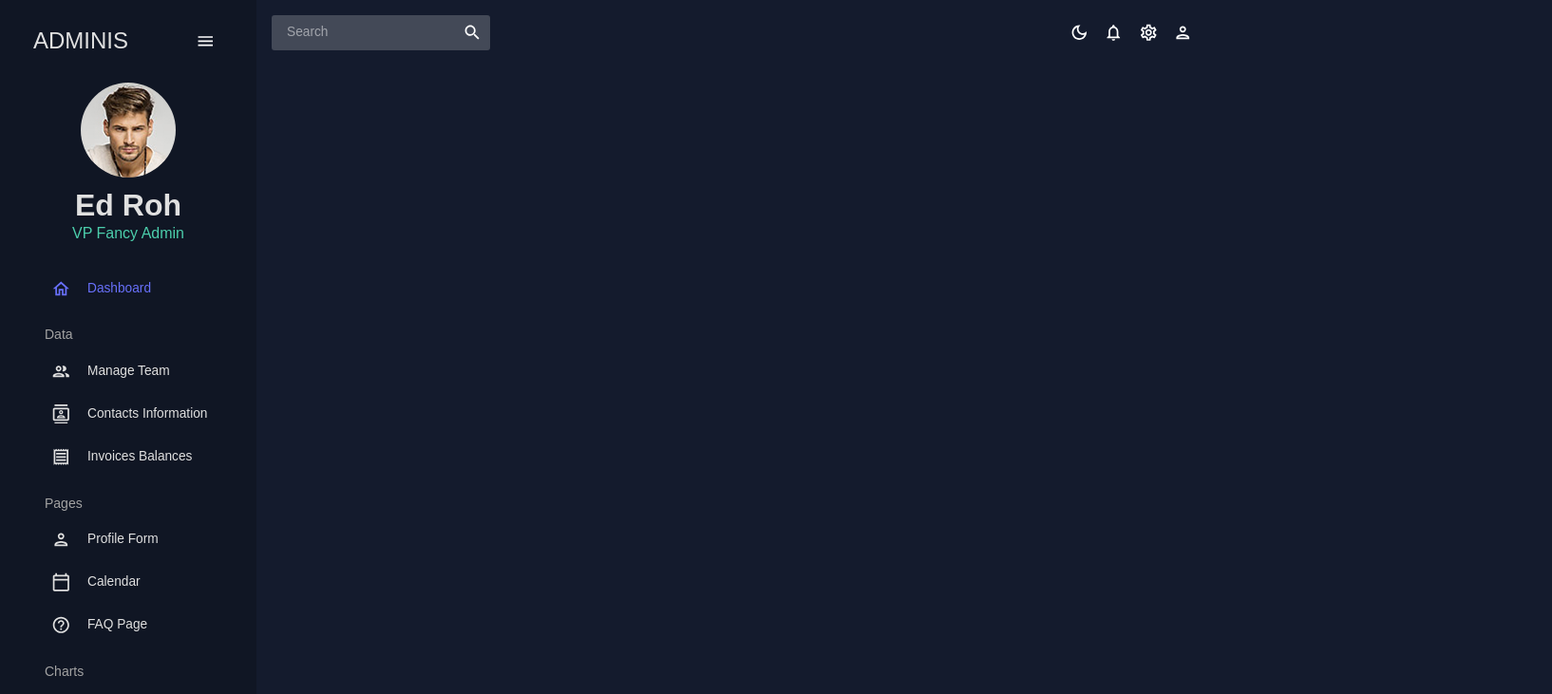
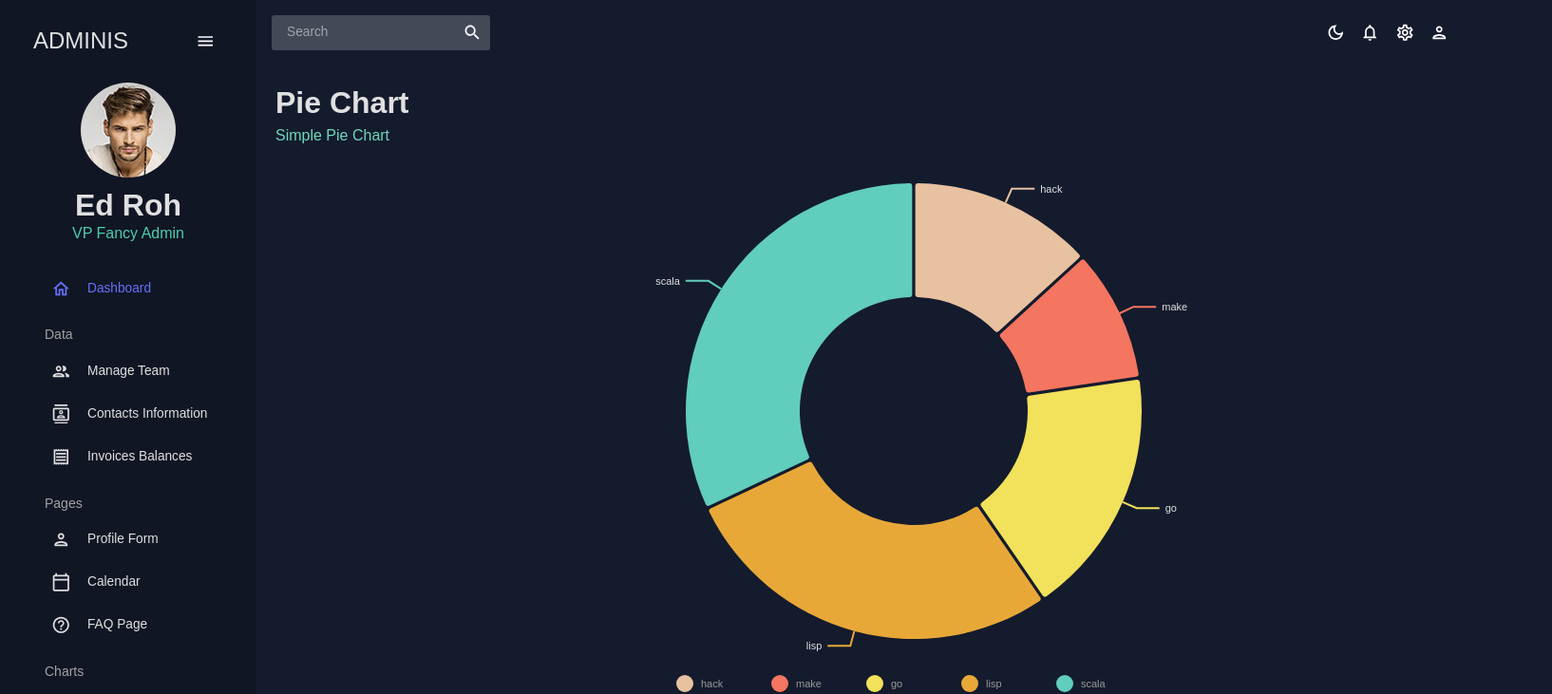
Before and after one commit to merveonln/react-admin, a React (Create React App) app: page /pie in a window 1280 px wide. Shown: the top 731 px of the page at 95% size, 1634 px wide, since content can reach past the window. Built offline with nearby package versions, Linux system fonts and the light colour scheme.

Commit message:
update barchart page and piechart page

```diff
--- a/src/App.js
+++ b/src/App.js
@@ -9,8 +9,8 @@
 import Form from "./scenes/form";
 import Calendar from "./scenes/calendar/calendar";
 import FAQ from "./scenes/faq";
-// import Bar from "./scenes/bar";
-// import Pie from "./scenes/pie";
+import Bar from "./scenes/bar";
+import Pie from "./scenes/pie";
 // import Line from "./scenes/line";
 // import Geography from "./scenes/geography";
 import { CssBaseline, ThemeProvider } from "@mui/material";
@@ -36,8 +36,8 @@
               <Route path="/form" element={<Form />} />
               <Route path="/calendar" element={<Calendar />} />
               <Route path="/faq" element={<FAQ />} />
-              {/* <Route path="/bar" element={<Bar />} /> */}
-              {/* <Route path="/pie" element={<Pie />} /> */}
+              <Route path="/bar" element={<Bar />} />
+              <Route path="/pie" element={<Pie />} />
               {/* <Route path="/line" element={<Line />} /> */}
               {/* <Route path="/geography" element={<Geography />} /> */}
             </Routes>
--- /dev/null
+++ b/src/components/PieChart.jsx
@@ -0,0 +1,115 @@
+import { useTheme } from "@emotion/react";
+import { ResponsivePie } from "@nivo/pie";
+import React from "react";
+import { tokens } from "../theme";
+import { mockPieData as data } from "../data/mockData";
+
+const PieChart = () => {
+  const theme = useTheme();
+  const colors = tokens(theme.palette.mode);
+  return (
+    <ResponsivePie
+      data={data}
+      theme={{
+        axis: {
+          domain: {
+            line: {
+              stroke: colors.grey[100],
+            },
+          },
+          legend: {
+            text: {
+              fill: colors.grey[100],
+            },
+          },
+          ticks: {
+            line: {
+              stroke: colors.grey[100],
+              strokeWidth: 1,
+            },
+            text: {
+              fill: colors.grey[100],
+            },
+          },
+        },
+        legends: {
+          text: {
+            fill: colors.grey[100],
+          },
+        },
+        tooltip: {
+          container: {
+            color: colors.primary[500],
+          },
+        },
+      }}
+      margin={{ top: 40, right: 80, bottom: 80, left: 80 }}
+      innerRadius={0.5}
+      padAngle={0.7}
+      cornerRadius={3}
+      activeOuterRadiusOffset={8}
+      borderColor={{
+        from: "color",
+        modifiers: [["darker", 0.2]],
+      }}
+      arcLinkLabelsSkipAngle={10}
+      arcLinkLabelsTextColor={colors.grey[100]}
+      arcLinkLabelsThickness={2}
+      arcLinkLabelsColor={{ from: "color" }}
+      enableArcLabels={false}
+      arcLabelsRadiusOffset={0.4}
+      arcLabelsSkipAngle={7}
+      arcLabelsTextColor={{
+        from: "color",
+        modifiers: [["darker", 2]],
+      }}
+      defs={[
+        {
+          id: "dots",
+          type: "patternDots",
+          background: "inherit",
+          color: "rgba(255, 255, 255, 0.3)",
+          size: 4,
+          padding: 1,
+          stagger: true,
+        },
+        {
+          id: "lines",
+          type: "patternLines",
+          background: "inherit",
+          color: "rgba(255, 255, 255, 0.3)",
+          rotation: -45,
+          lineWidth: 6,
+          spacing: 10,
+        },
+      ]}
+      legends={[
+        {
+          anchor: "bottom",
+          direction: "row",
+          justify: false,
+          translateX: 0,
+          translateY: 56,
+          itemsSpacing: 0,
+          itemWidth: 100,
+          itemHeight: 18,
+          itemTextColor: "#999",
+          itemDirection: "left-to-right",
+          itemOpacity: 1,
+          symbolSize: 18,
+          symbolShape: "circle",
+          effects: [
+            {
+              on: "hover",
+              style: {
+                itemTextColor: "#000",
+              },
+            },
+          ],
+        },
+      ]}
+    />
+  );
+};
+
+export default PieChart;
--- /dev/null
+++ b/src/scenes/pie/index.jsx
@@ -0,0 +1,16 @@
+import { Box } from "@mui/material";
+import Header from "../../components/Header";
+import PieChart from "../../components/PieChart";
+
+const Pie = () => {
+  return (
+    <Box m="20px">
+      <Header title="Pie Chart" subtitle="Simple Pie Chart" />
+      <Box height="75vh" width="168vh">
+        <PieChart />
+      </Box>
+    </Box>
+  );
+};
+
+export default Pie;
```
